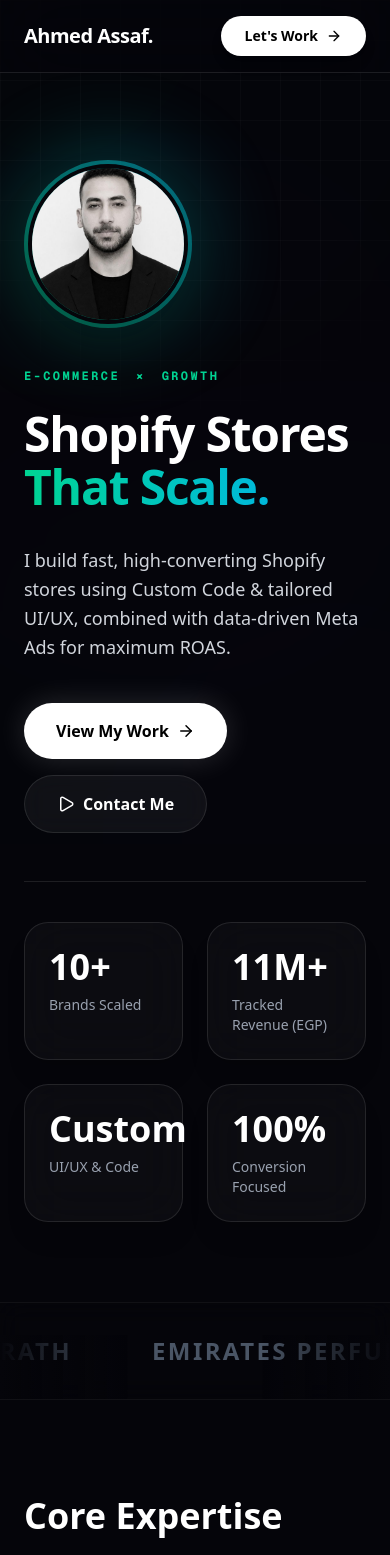
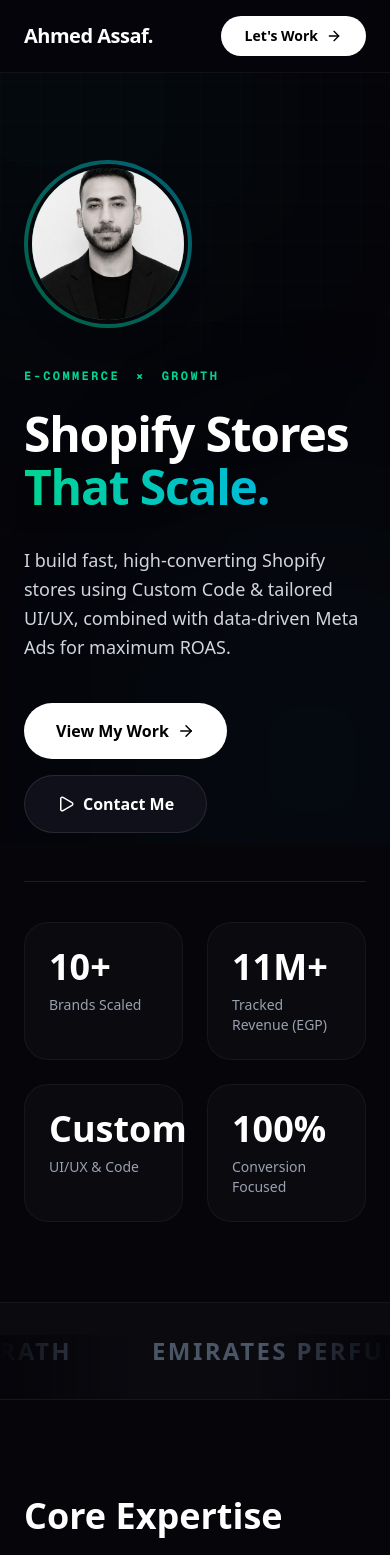
Before and after one commit to a7md3ssaf/Portfolio, a Next.js app: page / in a window 390 px wide. Shown: the top 1555 px of the page. Built offline with nearby package versions, Linux system fonts and the light colour scheme.

Commit message:
new background design

```diff
--- a/app/page.tsx
+++ b/app/page.tsx
@@ -222,13 +222,13 @@
 };
 
 // ==========================================
-// 2. COMPONENTS (Mobile-First Premium Video Mockup)
+// 2. COMPONENTS (Fast Mobile Mockup)
 // ==========================================
 
 const MobileMockup = ({ url, imagePath, videoUrl }: { url: string, imagePath?: string, videoUrl?: string }) => {
   return (
     <div className="flex flex-col items-center justify-center gap-8 w-full">
-      <div className="relative w-[280px] h-[580px] bg-[#05050A] border-[8px] border-[#1A1A24] rounded-[3rem] shadow-[0_0_50px_rgba(0,0,0,0.5)] flex items-center justify-center overflow-hidden ring-1 ring-white/10 group">
+      <div className="relative w-[280px] h-[580px] bg-[#05050A] border-[8px] border-[#1A1A24] rounded-[3rem] shadow-[0_20px_50px_rgba(0,0,0,0.5)] flex items-center justify-center overflow-hidden ring-1 ring-white/10 group">
         <div className="absolute top-0 inset-x-0 h-6 bg-[#1A1A24] w-[40%] mx-auto rounded-b-2xl z-20 shadow-sm"></div>
 
         {videoUrl ? (
@@ -256,7 +256,7 @@
         )}
       </div>
 
-      <a href={url} target="_blank" rel="noopener noreferrer" className="bg-gradient-to-r from-emerald-400 to-emerald-600 text-[#05050A] px-10 py-4 rounded-full font-bold flex items-center gap-2 hover:from-emerald-300 hover:to-emerald-500 transition-all duration-300 shadow-[0_0_30px_rgba(16,185,129,0.3)] hover:shadow-[0_0_50px_rgba(16,185,129,0.5)] hover:-translate-y-1">
+      <a href={url} target="_blank" rel="noopener noreferrer" className="bg-gradient-to-r from-emerald-500 to-emerald-600 text-black px-10 py-4 rounded-full font-bold flex items-center gap-2 hover:from-emerald-400 hover:to-emerald-500 transition-colors shadow-lg hover:-translate-y-1">
         View Live Store <ExternalLink size={18} />
       </a>
     </div>
@@ -273,37 +273,21 @@
   return (
     <div className="min-h-screen bg-[#05050A] text-slate-300 selection:bg-emerald-500/30 selection:text-emerald-200 custom-font relative overflow-x-hidden">
 
-      {/* 👇 AURORA GLASSMORPHISM BACKGROUND (PREMIUM UPGRADE) 👇 */}
-      <div className="fixed inset-0 z-0 pointer-events-none overflow-hidden">
-        {/* Base dark noise/grid */}
-        <div className="absolute inset-0 bg-[linear-gradient(to_right,#ffffff05_1px,transparent_1px),linear-gradient(to_bottom,#ffffff05_1px,transparent_1px)] bg-[size:40px_40px] [mask-image:radial-gradient(ellipse_80%_50%_at_50%_0%,#000_70%,transparent_100%)]"></div>
-
-        {/* Animated Orbs for Aurora Effect */}
-        <motion.div
-          animate={{ scale: [1, 1.2, 1], opacity: [0.1, 0.25, 0.1] }}
-          transition={{ duration: 10, repeat: Infinity, ease: "easeInOut" }}
-          className="absolute top-[-10%] left-[-10%] w-[50vw] h-[50vw] rounded-full bg-emerald-600/20 blur-[120px] mix-blend-screen"
-        />
-        <motion.div
-          animate={{ scale: [1, 1.3, 1], opacity: [0.1, 0.2, 0.1] }}
-          transition={{ duration: 12, repeat: Infinity, ease: "easeInOut", delay: 2 }}
-          className="absolute bottom-[-10%] right-[-10%] w-[50vw] h-[50vw] rounded-full bg-blue-600/20 blur-[120px] mix-blend-screen"
-        />
-        <motion.div
-          animate={{ scale: [1, 1.1, 1], opacity: [0.1, 0.15, 0.1] }}
-          transition={{ duration: 15, repeat: Infinity, ease: "easeInOut", delay: 5 }}
-          className="absolute top-[40%] left-[20%] w-[40vw] h-[40vw] rounded-full bg-purple-600/15 blur-[120px] mix-blend-screen"
-        />
+      {/* 👇 LIGHTWEIGHT FAST BACKGROUND (CSS ONLY - NO LAG) 👇 */}
+      <div className="fixed inset-0 z-0 pointer-events-none overflow-hidden bg-[#05050A]">
+        <div className="absolute top-[-20%] left-[-10%] w-[60%] h-[60%] bg-emerald-900/10 blur-[120px] rounded-full"></div>
+        <div className="absolute bottom-[-20%] right-[-10%] w-[60%] h-[60%] bg-cyan-900/10 blur-[120px] rounded-full"></div>
+        <div className="absolute inset-0 bg-[linear-gradient(to_right,#ffffff03_1px,transparent_1px),linear-gradient(to_bottom,#ffffff03_1px,transparent_1px)] bg-[size:40px_40px] [mask-image:radial-gradient(ellipse_80%_50%_at_50%_0%,#000_80%,transparent_100%)]"></div>
       </div>
 
       {/* NAV */}
-      <nav className="fixed top-0 w-full z-50 bg-[#05050A]/70 backdrop-blur-2xl border-b border-white/10">
+      <nav className="fixed top-0 w-full z-50 bg-[#05050A]/90 border-b border-white/5">
         <div className="max-w-7xl mx-auto px-6 py-4 flex justify-between items-center">
           <div>
             <span className="text-xl font-black text-white block tracking-tight">{PORTFOLIO_DATA.header.logo}</span>
             <span className="text-xs text-gray-400 hidden md:block font-medium" dir="auto">{PORTFOLIO_DATA.header.tagline}</span>
           </div>
-          <a href={PORTFOLIO_DATA.contact.whatsapp} target="_blank" rel="noopener noreferrer" className="bg-white text-black hover:bg-gray-200 px-6 py-2.5 rounded-full text-sm font-bold transition-all shadow-lg hover:shadow-white/20 flex items-center gap-2">
+          <a href={PORTFOLIO_DATA.contact.whatsapp} target="_blank" rel="noopener noreferrer" className="bg-white text-black hover:bg-gray-200 px-6 py-2.5 rounded-full text-sm font-bold transition-colors flex items-center gap-2">
             Let's Work <ArrowRight size={16} />
           </a>
         </div>
@@ -312,14 +296,13 @@
       {/* HERO */}
       <section className="pt-40 pb-20 px-6 max-w-7xl mx-auto relative z-10">
         <div className="grid md:grid-cols-2 gap-12 items-center">
-          <motion.div initial={{ opacity: 0, y: 30 }} animate={{ opacity: 1, y: 0 }} transition={{ duration: 0.8, ease: "easeOut" }}>
+          <motion.div initial={{ opacity: 0, y: 20 }} animate={{ opacity: 1, y: 0 }} transition={{ duration: 0.5 }}>
             <div className="mb-10 relative inline-flex">
-               <div className="absolute inset-0 bg-gradient-to-tr from-emerald-500 to-cyan-500 blur-[40px] opacity-30 rounded-full scale-110"></div>
-               <div className="p-1 rounded-full bg-gradient-to-tr from-emerald-500/50 to-cyan-500/50 relative z-10">
+               <div className="p-1 rounded-full bg-gradient-to-tr from-emerald-500/50 to-cyan-500/50 relative z-10 shadow-xl">
                  <img
                    src={PORTFOLIO_DATA.hero.photo}
                    alt="Ahmed Assaf"
-                   className="w-40 h-40 md:w-48 md:h-48 rounded-full border-4 border-[#05050A] object-cover shadow-2xl"
+                   className="w-40 h-40 md:w-48 md:h-48 rounded-full border-4 border-[#05050A] object-cover"
                    onError={(e) => { e.currentTarget.style.display = 'none'; }}
                  />
                </div>
@@ -335,18 +318,18 @@
               {PORTFOLIO_DATA.hero.subtitle}
             </p>
             <div className="flex flex-wrap gap-4">
-              <a href="#work" className="bg-white text-black px-8 py-4 rounded-full font-bold hover:bg-gray-100 transition-all flex items-center gap-2 shadow-[0_0_30px_rgba(255,255,255,0.15)] hover:-translate-y-1">
+              <a href="#work" className="bg-white text-black px-8 py-4 rounded-full font-bold hover:bg-gray-200 transition-colors flex items-center gap-2">
                 View My Work <ArrowRight size={18} />
               </a>
-              <a href={PORTFOLIO_DATA.contact.whatsapp} target="_blank" rel="noopener noreferrer" className="bg-white/5 border border-white/10 text-white px-8 py-4 rounded-full font-bold hover:bg-white/10 transition-all flex items-center gap-2 backdrop-blur-md hover:-translate-y-1">
+              <a href={PORTFOLIO_DATA.contact.whatsapp} target="_blank" rel="noopener noreferrer" className="bg-[#10101A] border border-white/10 text-white px-8 py-4 rounded-full font-bold hover:bg-[#1A1A24] transition-colors flex items-center gap-2">
                 <Play size={18} /> Contact Me
               </a>
             </div>
           </motion.div>
 
-          <motion.div initial={{ opacity: 0, x: 30 }} animate={{ opacity: 1, x: 0 }} transition={{ duration: 0.8, delay: 0.2 }} className="grid grid-cols-2 gap-6 pt-10 md:pt-0 border-t md:border-t-0 md:border-l border-white/10 md:pl-12">
+          <motion.div initial={{ opacity: 0 }} animate={{ opacity: 1 }} transition={{ duration: 0.5, delay: 0.2 }} className="grid grid-cols-2 gap-6 pt-10 md:pt-0 border-t md:border-t-0 md:border-l border-white/10 md:pl-12">
             {PORTFOLIO_DATA.stats.map((stat, idx) => (
-              <div key={idx} className="bg-white/[0.03] p-6 rounded-3xl border border-white/10 backdrop-blur-xl shadow-xl hover:bg-white/[0.05] transition-colors">
+              <div key={idx} className="bg-[#0A0A0F] p-6 rounded-3xl border border-white/5">
                 <div className="text-4xl font-black text-white mb-2" dir="auto">{stat.value}</div>
                 <div className="text-sm text-gray-400 font-medium" dir="auto">{stat.label}</div>
               </div>
@@ -355,8 +338,8 @@
         </div>
       </section>
 
-      {/* CLICKABLE MARQUEE */}
-      <div className="border-y border-white/5 bg-[#05050A]/60 backdrop-blur-md py-8 overflow-hidden relative flex z-10">
+      {/* FAST MARQUEE */}
+      <div className="border-y border-white/5 bg-[#0A0A0F] py-8 overflow-hidden relative flex z-10">
         <div className="absolute left-0 w-32 h-full bg-gradient-to-r from-[#05050A] to-transparent z-10 pointer-events-none"></div>
         <div className="absolute right-0 w-32 h-full bg-gradient-to-l from-[#05050A] to-transparent z-10 pointer-events-none"></div>
 
@@ -377,8 +360,8 @@
         </div>
         <div className="grid grid-cols-1 md:grid-cols-2 lg:grid-cols-4 gap-6">
           {PORTFOLIO_DATA.services.map((service, idx) => (
-            <div key={idx} className="bg-white/[0.03] backdrop-blur-2xl p-8 rounded-[2rem] border border-white/10 hover:border-white/20 transition-all hover:-translate-y-2 shadow-2xl hover:shadow-emerald-500/10 group">
-              <div className="mb-6 bg-white/5 w-fit p-4 rounded-2xl border border-white/5 group-hover:scale-110 transition-transform">{service.icon}</div>
+            <div key={idx} className="bg-[#0A0A0F] p-8 rounded-[2rem] border border-white/5 hover:border-white/10 transition-colors shadow-lg">
+              <div className="mb-6 bg-white/5 w-fit p-4 rounded-2xl border border-white/5">{service.icon}</div>
               <h3 className="text-xl font-bold text-white mb-3" dir="auto">{service.title}</h3>
               <p className="text-gray-400 text-sm leading-relaxed" dir="auto">{service.desc}</p>
             </div>
@@ -388,16 +371,16 @@
 
       {/* TABS SECTION */}
       <section id="work" className="py-24 px-6 max-w-7xl mx-auto relative z-10">
-        <div className="flex flex-col md:flex-row gap-4 mb-16 bg-white/[0.02] backdrop-blur-xl p-2 rounded-2xl border border-white/10 shadow-2xl">
+        <div className="flex flex-col md:flex-row gap-4 mb-16 bg-[#0A0A0F] p-2 rounded-2xl border border-white/5 shadow-xl">
           <button
             onClick={() => setActiveTab('performance')}
-            className={`flex-1 flex items-center justify-center gap-3 py-6 rounded-xl transition-all duration-300 font-bold text-lg ${activeTab === 'performance' ? 'bg-gradient-to-r from-emerald-600/20 to-cyan-600/20 text-white shadow-lg border border-emerald-500/30' : 'text-gray-500 hover:text-white hover:bg-white/5'}`}
+            className={`flex-1 flex items-center justify-center gap-3 py-6 rounded-xl transition-colors font-bold text-lg ${activeTab === 'performance' ? 'bg-[#14141A] text-white border border-white/10' : 'text-gray-500 hover:text-white hover:bg-white/5'}`}
           >
             <BarChart3 className={activeTab === 'performance' ? 'text-emerald-400' : ''} /> Performance Marketing
           </button>
           <button
             onClick={() => setActiveTab('development')}
-            className={`flex-1 flex items-center justify-center gap-3 py-6 rounded-xl transition-all duration-300 font-bold text-lg ${activeTab === 'development' ? 'bg-gradient-to-r from-emerald-600/20 to-cyan-600/20 text-white shadow-lg border border-emerald-500/30' : 'text-gray-500 hover:text-white hover:bg-white/5'}`}
+            className={`flex-1 flex items-center justify-center gap-3 py-6 rounded-xl transition-colors font-bold text-lg ${activeTab === 'development' ? 'bg-[#14141A] text-white border border-white/10' : 'text-gray-500 hover:text-white hover:bg-white/5'}`}
           >
             <ShoppingCart className={activeTab === 'development' ? 'text-emerald-400' : ''} /> Shopify Development
           </button>
@@ -408,15 +391,15 @@
 
             {/* 🔴 PERFORMANCE TAB 🔴 */}
             {activeTab === 'performance' && (
-              <motion.div key="performance" initial={{ opacity: 0, y: 20 }} animate={{ opacity: 1, y: 0 }} exit={{ opacity: 0, y: -20 }} transition={{ duration: 0.4 }} className="space-y-8">
+              <motion.div key="performance" initial={{ opacity: 0, y: 10 }} animate={{ opacity: 1, y: 0 }} exit={{ opacity: 0, y: -10 }} transition={{ duration: 0.3 }} className="space-y-8">
                 {PORTFOLIO_DATA.caseStudies.performance.map((study) => (
-                  <div key={study.id} className="bg-white/[0.03] backdrop-blur-2xl border border-white/10 rounded-[2rem] p-8 md:p-12 group hover:border-white/20 transition-all shadow-2xl">
+                  <div key={study.id} className="bg-[#0A0A0F] border border-white/5 rounded-[2rem] p-8 md:p-12 transition-colors shadow-lg">
                     <div className="flex justify-between items-start mb-8">
                       <div>
                         <h3 className="text-4xl font-black text-white mb-2" dir="auto">{study.title}</h3>
                         <p className="text-emerald-400 font-bold text-sm uppercase tracking-wider" dir="auto">{study.subtitle}</p>
                       </div>
-                      <a href={study.url} target="_blank" rel="noopener noreferrer" className="text-sm font-bold text-white flex items-center gap-2 hover:text-emerald-400 transition-colors bg-white/10 px-5 py-2.5 rounded-full border border-white/5">
+                      <a href={study.url} target="_blank" rel="noopener noreferrer" className="text-sm font-bold text-white flex items-center gap-2 hover:text-emerald-400 transition-colors bg-[#1A1A24] px-5 py-2.5 rounded-full border border-white/5">
                         View Store <ExternalLink size={16} />
                       </a>
                     </div>
@@ -425,7 +408,7 @@
 
                     <div className="grid grid-cols-2 md:grid-cols-4 gap-6 mb-10">
                       {study.metrics.map((m, i) => (
-                        <div key={i} className="bg-black/20 p-6 rounded-3xl border border-white/5 shadow-inner">
+                        <div key={i} className="bg-[#101016] p-6 rounded-3xl border border-white/5">
                           <div className="text-3xl font-black text-white mb-1" dir="auto">{m.value}</div>
                           <div className="text-sm text-gray-500 font-medium" dir="auto">{m.label}</div>
                         </div>
@@ -434,19 +417,18 @@
 
                     <div className="flex flex-wrap gap-3 mb-8">
                       {study.tags.map((tag, i) => (
-                        <span key={i} className="bg-emerald-500/10 text-emerald-300 px-5 py-2.5 rounded-full text-sm font-bold border border-emerald-500/20 flex items-center gap-2" dir="auto">
+                        <span key={i} className="bg-emerald-500/10 text-emerald-400 px-5 py-2.5 rounded-full text-sm font-bold border border-emerald-500/20 flex items-center gap-2" dir="auto">
                           <CheckCircle2 size={14} className="text-emerald-500" /> {tag}
                         </span>
                       ))}
                     </div>
 
                     {study.imagePath && (
-                      <div className="mt-10 rounded-3xl overflow-hidden border border-white/10 relative group/img shadow-2xl ring-1 ring-white/5">
-                         <div className="absolute inset-0 bg-gradient-to-t from-[#05050A]/80 to-transparent opacity-0 group-hover/img:opacity-100 transition-opacity z-10 pointer-events-none"></div>
+                      <div className="mt-10 rounded-3xl overflow-hidden border border-white/10">
                          <img
                            src={study.imagePath}
                            alt={`${study.title} Results`}
-                           className="w-full h-auto object-cover transform group-hover/img:scale-[1.03] transition-transform duration-1000 ease-out"
+                           className="w-full h-auto object-cover"
                            onError={(e) => { e.currentTarget.style.display = 'none'; }}
                          />
                       </div>
@@ -458,15 +440,15 @@
 
             {/* 🟢 DEVELOPMENT TAB 🟢 */}
             {activeTab === 'development' && (
-              <motion.div key="development" initial={{ opacity: 0, y: 20 }} animate={{ opacity: 1, y: 0 }} exit={{ opacity: 0, y: -20 }} transition={{ duration: 0.4 }} className="space-y-8">
+              <motion.div key="development" initial={{ opacity: 0, y: 10 }} animate={{ opacity: 1, y: 0 }} exit={{ opacity: 0, y: -10 }} transition={{ duration: 0.3 }} className="space-y-8">
 
-                <div className="bg-gradient-to-br from-white/[0.05] to-transparent backdrop-blur-2xl border border-white/10 rounded-[2rem] p-8 md:p-10 mb-12 shadow-2xl">
+                <div className="bg-[#0A0A0F] border border-white/5 rounded-[2rem] p-8 md:p-10 mb-12 shadow-lg">
                   <h3 className="text-xl font-bold text-white mb-6 flex items-center gap-3" dir="auto">
                     <Code className="text-cyan-400" size={28} /> Development Arsenal & CRO Features
                   </h3>
                   <div className="flex flex-wrap gap-3">
                     {['Sticky Add to Cart', 'Frequently Bought Together (FBT)', 'Countdown Timers', 'Free Shipping Bar', 'Optional Products in Cart', 'Interactive Sections', 'Trust Badges', 'Custom UI/UX', 'Performance Optimization'].map((feat, i) => (
-                      <span key={i} className="bg-white/5 text-gray-200 border border-white/10 px-5 py-2.5 rounded-full text-sm font-medium shadow-sm hover:border-cyan-500/50 hover:text-cyan-400 transition-colors cursor-default" dir="auto">
+                      <span key={i} className="bg-[#14141A] text-gray-300 border border-white/5 px-5 py-2.5 rounded-full text-sm font-medium" dir="auto">
                         {feat}
                       </span>
                     ))}
@@ -474,7 +456,7 @@
                 </div>
 
                 {PORTFOLIO_DATA.caseStudies.development.map((study) => (
-                  <div key={study.id} className="bg-white/[0.03] backdrop-blur-2xl border border-white/10 rounded-[2rem] p-8 md:p-12 flex flex-col lg:flex-row gap-12 items-center shadow-2xl hover:border-white/20 transition-all group">
+                  <div key={study.id} className="bg-[#0A0A0F] border border-white/5 rounded-[2rem] p-8 md:p-12 flex flex-col lg:flex-row gap-12 items-center shadow-lg">
                     <div className="w-full lg:w-1/2">
                       <div className="flex justify-between items-center mb-8">
                         <div>
@@ -486,7 +468,7 @@
                       <p className="text-gray-300 mb-8 leading-relaxed text-lg" dir="auto">{study.desc}</p>
 
                       <div className="space-y-6">
-                        <div className="text-sm font-bold text-white border-b border-white/10 pb-4">Features Implemented</div>
+                        <div className="text-sm font-bold text-white border-b border-white/5 pb-4">Features Implemented</div>
                         {study.features.map((feature, i) => (
                           <div key={i} className="cursor-default">
                             <div className="text-white font-bold mb-1 flex items-center gap-2" dir="auto">
@@ -517,8 +499,8 @@
         </div>
         <div className="grid grid-cols-1 md:grid-cols-4 gap-6">
           {PORTFOLIO_DATA.process.map((step, idx) => (
-            <div key={idx} className="bg-white/[0.03] backdrop-blur-2xl p-8 rounded-[2rem] border border-white/10 relative overflow-hidden group hover:bg-white/[0.06] transition-all hover:-translate-y-2 shadow-xl">
-              <div className="absolute -right-4 -top-4 opacity-5 group-hover:opacity-10 transition-opacity transform group-hover:scale-150 duration-700 text-emerald-500">
+            <div key={idx} className="bg-[#0A0A0F] p-8 rounded-[2rem] border border-white/5 relative overflow-hidden group hover:border-white/10 transition-colors shadow-lg">
+              <div className="absolute -right-4 -top-4 opacity-5 text-emerald-500">
                 {step.icon}
               </div>
               <div className="text-emerald-400 mb-6 bg-emerald-500/10 w-fit p-4 rounded-2xl border border-emerald-500/20">{step.icon}</div>
@@ -530,21 +512,21 @@
       </section>
 
       {/* TESTIMONIALS SECTION */}
-      <section className="py-24 px-6 max-w-7xl mx-auto border-t border-white/5 bg-[radial-gradient(ellipse_at_center,_var(--tw-gradient-stops))] from-emerald-900/10 via-transparent to-transparent relative z-10">
+      <section className="py-24 px-6 max-w-7xl mx-auto border-t border-white/5 bg-[#05050A] relative z-10">
         <div className="text-center mb-16">
           <h2 className="text-4xl md:text-5xl font-black text-white mb-4" dir="auto">Client Success</h2>
           <p className="text-emerald-400 font-medium tracking-widest uppercase text-sm" dir="auto">Real results for real brands</p>
         </div>
         <div className="grid grid-cols-1 md:grid-cols-2 gap-8">
           {PORTFOLIO_DATA.testimonials.map((test, idx) => (
-            <div key={idx} className="bg-white/[0.03] backdrop-blur-2xl p-8 rounded-[2rem] border border-white/10 flex flex-col justify-between shadow-2xl group hover:border-white/20 transition-all hover:-translate-y-2">
+            <div key={idx} className="bg-[#0A0A0F] p-8 rounded-[2rem] border border-white/5 flex flex-col justify-between shadow-lg hover:border-white/10 transition-colors">
 
               {test.imagePath ? (
-                <div className="w-full h-64 md:h-72 mb-8 rounded-2xl overflow-hidden bg-black/40 flex items-center justify-center border border-white/5 relative ring-1 ring-white/5">
+                <div className="w-full h-64 md:h-72 mb-8 rounded-2xl overflow-hidden bg-[#101016] flex items-center justify-center border border-white/5 ring-1 ring-white/5">
                   <img
                     src={test.imagePath}
                     alt={`Review from ${test.name}`}
-                    className="w-full h-full object-contain opacity-80 group-hover:opacity-100 transition-opacity group-hover:scale-[1.03] duration-700"
+                    className="w-full h-full object-contain p-2"
                     onError={(e) => {
                       e.currentTarget.style.display = 'none';
                       e.currentTarget.parentElement!.innerHTML = `<span class="text-sm font-mono text-gray-500">Image not found: ${test.imagePath}</span>`;
@@ -560,8 +542,8 @@
                 </div>
               )}
 
-              <div className="flex items-center gap-4 mt-auto border-t border-white/10 pt-6">
-                <div className="w-12 h-12 bg-gradient-to-tr from-emerald-500/20 to-cyan-500/20 rounded-full flex items-center justify-center text-emerald-400 font-bold border border-emerald-500/30">
+              <div className="flex items-center gap-4 mt-auto border-t border-white/5 pt-6">
+                <div className="w-12 h-12 bg-[#1A1A24] rounded-full flex items-center justify-center text-emerald-400 font-bold border border-white/5">
                   {test.name.charAt(0)}
                 </div>
                 <div>
@@ -576,7 +558,7 @@
 
       {/* FOOTER CTA */}
       <section id="contact" className="py-24 px-6 border-t border-white/5 relative z-10">
-        <div className="max-w-7xl mx-auto bg-gradient-to-br from-white/[0.03] to-transparent backdrop-blur-3xl border border-white/10 rounded-[3rem] p-12 md:p-20 flex flex-col md:flex-row items-center justify-between gap-12 shadow-2xl">
+        <div className="max-w-7xl mx-auto bg-[#0A0A0F] border border-white/5 rounded-[3rem] p-12 md:p-20 flex flex-col md:flex-row items-center justify-between gap-12 shadow-2xl">
           <div>
             <div className="text-xs font-mono text-emerald-400 uppercase tracking-widest mb-4 font-bold">Let's build something great</div>
             <h2 className="text-5xl font-black text-white leading-tight mb-4" dir="auto">Ready to Scale <br/>Your Brand? <span className="text-emerald-500">.</span></h2>
@@ -584,7 +566,7 @@
           </div>
 
           <div className="flex flex-col sm:flex-row gap-4 w-full md:w-auto">
-            <a href={PORTFOLIO_DATA.contact.whatsapp} target="_blank" rel="noopener noreferrer" className="bg-gradient-to-r from-emerald-400 to-cyan-500 text-[#05050A] px-10 py-5 rounded-full font-black hover:from-emerald-300 hover:to-cyan-400 transition-all flex items-center justify-center gap-2 text-lg shadow-[0_0_40px_rgba(16,185,129,0.3)] hover:shadow-[0_0_60px_rgba(16,185,129,0.5)] hover:-translate-y-1">
+            <a href={PORTFOLIO_DATA.contact.whatsapp} target="_blank" rel="noopener noreferrer" className="bg-emerald-500 text-black px-10 py-5 rounded-full font-black hover:bg-emerald-400 transition-colors flex items-center justify-center gap-2 text-lg shadow-lg">
               Let's Work Together <ArrowRight size={20} />
             </a>
           </div>
```
